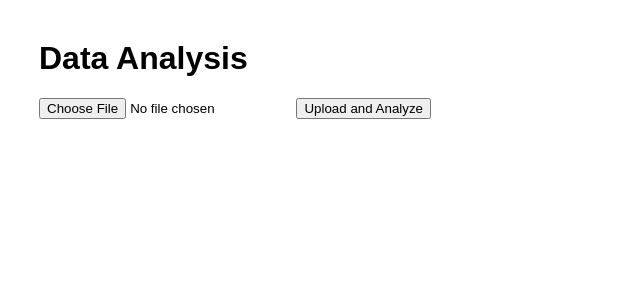
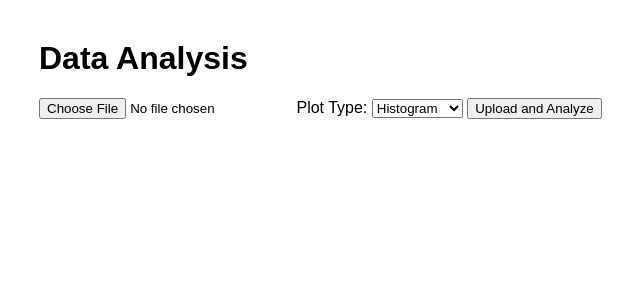
Before and after one commit to sushiselite/datavizualizer, a Flask app: page /data-analysis in a window 1280 px wide. Shown: the top 300 px of the page, without its empty margins (1-641 px from the left). Run offline with Flask 2, Linux system fonts and the light colour scheme.

Commit message:
added more plots and an interactive menu to select plot type

```diff
--- a/app.py
+++ b/app.py
@@ -76,13 +76,56 @@ def data_analysis():
 
                 plots = []
                 numerical_columns = df.select_dtypes(include=[np.number]).columns
-                for col in numerical_columns[:2]:
-                    print(f"Generating histogram for {col}")  # Logging
-                    start_time = time.time()
-                    fig = px.histogram(df, x=col)
-                    plot_html = fig.to_html(full_html=False)
-                    plots.append(plot_html)
-                    print(f"Time taken for {col}: {time.time() - start_time} seconds")
+
+                plot_type = request.form.get('plot_type')
+                if plot_type == 'histogram':
+                    for col in numerical_columns[:2]:
+                        print(f"Generating histogram for {col}")  # Logging
+                        start_time = time.time()
+                        fig = px.histogram(df, x=col)
+                        plot_html = fig.to_html(full_html=False)
+                        plots.append(plot_html)
+                        print(f"Time taken for {col}: {time.time() - start_time} seconds")
+                elif plot_type == 'bar':
+                    for col in numerical_columns[:2]:
+                        print(f"Generating bar chart for {col}")  # Logging
+                        start_time = time.time()
+                        fig = px.bar(df, x=col)
+                        plot_html = fig.to_html(full_html=False)
+                        plots.append(plot_html)
+                        print(f"Time taken for {col}: {time.time() - start_time} seconds")
+                elif plot_type == 'pie':
+                    for col in numerical_columns[:2]:
+                        print(f"Generating pie chart for {col}")  # Logging
+                        start_time = time.time()
+                        fig = px.pie(df, values=col)
+                        plot_html = fig.to_html(full_html=False)
+                        plots.append(plot_html)
+                        print(f"Time taken for {col}: {time.time() - start_time} seconds")
+                elif plot_type == 'scatter':
+                    for col in numerical_columns[:2]:
+                        print(f"Generating scatter plot for {col}")  # Logging
+                        start_time = time.time()
+                        fig = px.scatter(df, x=col, y=numerical_columns[2])
+                        plot_html = fig.to_html(full_html=False)
+                        plots.append(plot_html)
+                        print(f"Time taken for {col}: {time.time() - start_time} seconds")
+                elif plot_type == 'line':
+                    for col in numerical_columns[:2]:
+                        print(f"Generating line graph for {col}")  # Logging
+                        start_time = time.time()
+                        fig = px.line(df, x=col, y=numerical_columns[2])
+                        plot_html = fig.to_html(full_html=False)
+                        plots.append(plot_html)
+                        print(f"Time taken for {col}: {time.time() - start_time} seconds")
+                elif plot_type == 'boxplot':
+                    for col in numerical_columns[:2]:
+                        print(f"Generating boxplot for {col}")  # Logging
+                        start_time = time.time()
+                        fig = px.box(df, y=col)
+                        plot_html = fig.to_html(full_html=False)
+                        plots.append(plot_html)
+                        print(f"Time taken for {col}: {time.time() - start_time} seconds")
 
                 return render_template('data_analysis.html', plots=plots)
             except Exception as e:
--- a/templates/data_analysis.html
+++ b/templates/data_analysis.html
@@ -29,6 +29,15 @@
 
     <form id="upload-form" action="{{ url_for('data_analysis') }}" method="POST" enctype="multipart/form-data">
         <input type="file" name="file" accept=".csv, .xlsx">
+        <label for="plot_type">Plot Type:</label>
+        <select id="plot_type" name="plot_type">
+            <option value="histogram">Histogram</option>
+            <option value="bar">Bar Chart</option>
+            <option value="pie">Pie Chart</option>
+            <option value="scatter">Scatter Plot</option>
+            <option value="line">Line Graph</option>
+            <option value="boxplot">Boxplot</option>
+        </select>
         <button type="submit">Upload and Analyze</button>
         {% if error_message %}
             <p>{{ error_message }}</p>
@@ -39,7 +48,9 @@
 
     {% if plots %}
         {% for plot in plots %}
-            {{ plot|safe }}
+            <div>
+                {{ plot|safe }}
+            </div>
         {% endfor %}
     {% endif %}
 
```
